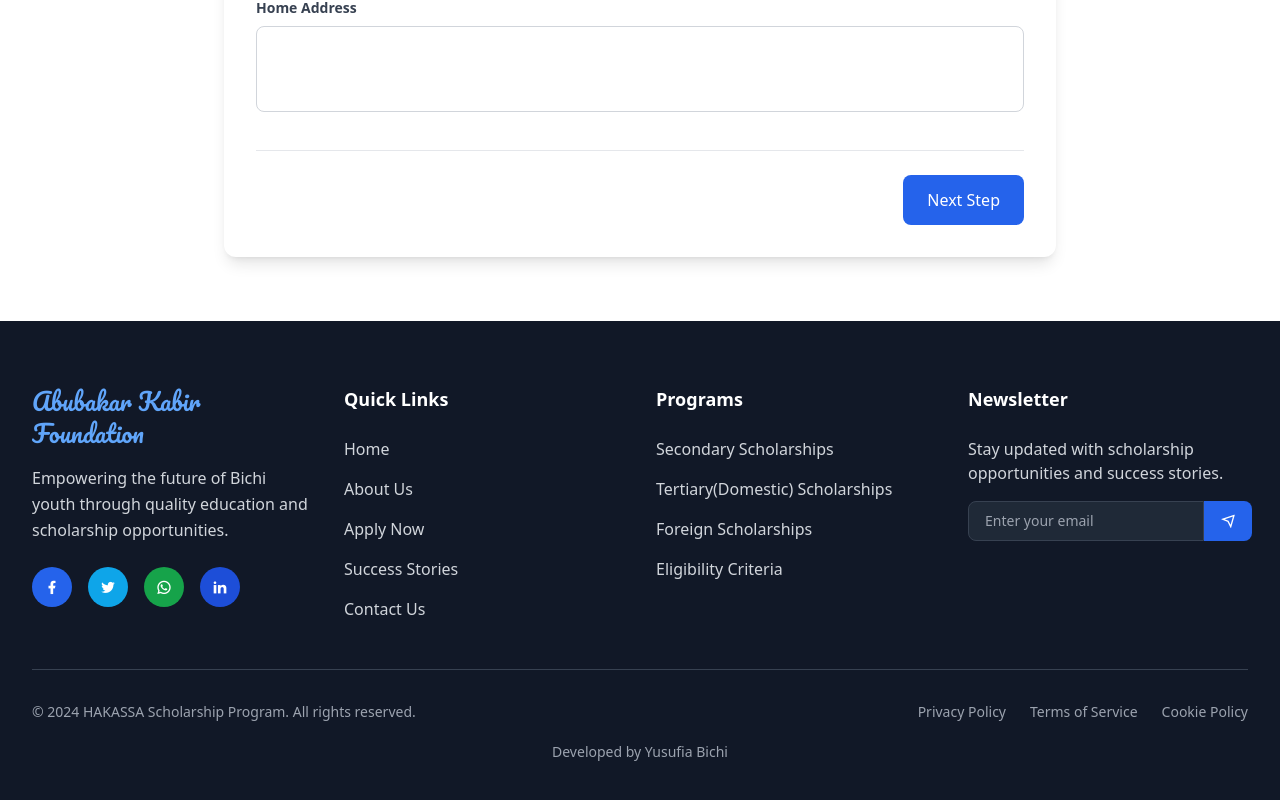
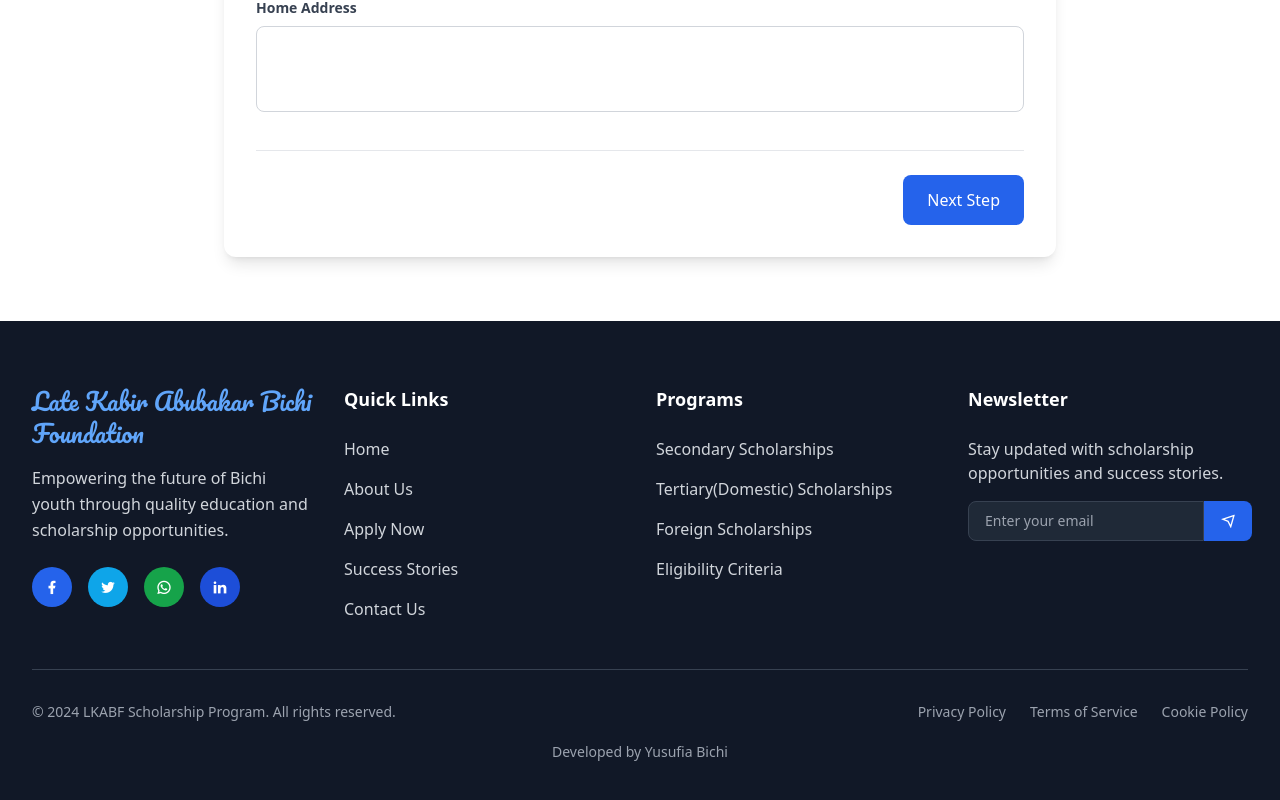
Before and after one commit to Yusufiabichi/hakassa, a Next.js app: page /apply in a window 1280 px wide. Shown: the part 2924-3724 px from the top of the page. Built offline with nearby package versions, Linux system fonts and the light colour scheme.

Commit message:
update to Late Kabir Abubakar Bichi Found.

```diff
--- a/components/AboutSection.tsx
+++ b/components/AboutSection.tsx
@@ -5,10 +5,10 @@ export default function AboutSection() {
     <section id="about" className="py-20 bg-gray-50">
       <div className="max-w-7xl mx-auto px-4 sm:px-6 lg:px-8">
         <div className="text-center mb-16">
-          <h2 className="text-4xl font-bold text-gray-900 mb-6">About Abubakar Kabir Foundation</h2>
+          <h2 className="text-4xl font-bold text-gray-900 mb-6">About Late Kabir Abubakar Bichi Foundation</h2>
           <p className="text-xl text-gray-600 max-w-3xl mx-auto leading-relaxed">
-            The Abubakar Kabir Foundation is a charitable initiative founded by, Hon, Abubakar Kabir, Member
-            of The House of Representatives, representing Bichi Constituency. <br /> <br />
+            The Late Kabir Abubakar Bichi Foundation is a charitable initiative founded by, Hon. Abubakar Kabir Bichi, Member
+            of The House of Representatives, representing Bichi Constituency. In honor of his father, Late Kabir Abubakar Bichi.<br /> <br />
             With a strong believe that education is the bedrock of progress, the foundation is dedicated to expanding
             access to learning opportunities to the people of Bichi. Through it's scholarship programs, the foundation has
             supported countless students in secondary schools, Nigerian universities, and international institutions abroad.
--- a/components/ContactSection.tsx
+++ b/components/ContactSection.tsx
@@ -48,7 +48,7 @@ export default function ContactSection() {
                   <div>
                     <h4 className="font-semibold text-gray-900 mb-1">Office Address</h4>
                     <p className="text-gray-600">
-                      HAKASSA Scholarship Program<br/>
+                      LKABF Scholarship Program<br/>
                       Bichi Federal Constituency Office<br/>
                       Kano State, Nigeria
                     </p>
@@ -61,7 +61,7 @@ export default function ContactSection() {
                   </div>
                   <div>
                     <h4 className="font-semibold text-gray-900 mb-1">Phone Number</h4>
-                    <p className="text-gray-600">+234 803 XXX XXXX</p>
+                    <p className="text-gray-600"><a href="tel:234805883818">+234 806 588 3818</a></p>
                   </div>
                 </div>
 
--- a/components/Footer.tsx
+++ b/components/Footer.tsx
@@ -9,7 +9,7 @@ export default function Footer() {
         <div className="grid lg:grid-cols-4 md:grid-cols-2 gap-8">
           <div className="lg:col-span-1">
             <Link href="/" className="font-['Pacifico'] text-2xl text-blue-400 mb-4 block">
-              Abubakar Kabir Foundation
+              Late Kabir Abubakar Bichi Foundation
             </Link>
             <p className="text-gray-300 mb-6 leading-relaxed">
               Empowering the future of Bichi youth through quality education and scholarship opportunities.
@@ -106,7 +106,7 @@ export default function Footer() {
         <div className="border-t border-gray-700 mt-12 pt-8">
           <div className="flex flex-col md:flex-row justify-between items-center">
             <p className="text-gray-400 text-sm">
-              © 2024 HAKASSA Scholarship Program. All rights reserved.
+              © 2024 LKABF Scholarship Program. All rights reserved.
             </p>
             <div className="flex space-x-6 mt-4 md:mt-0">
               <Link href="#" className="text-gray-400 hover:text-white text-sm cursor-pointer">
```
